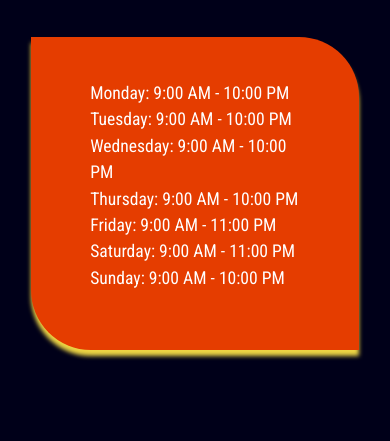
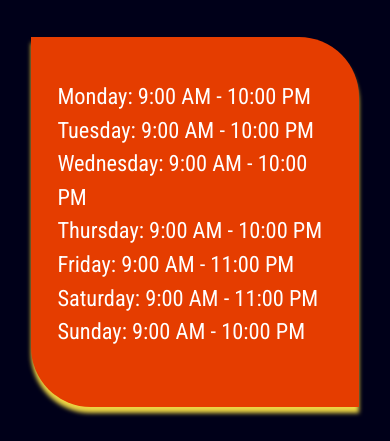
Before and after one commit to SamRB-dev/Bowling_Club_website, a plain HTML site: page index.html in a window 390 px wide. Shown: the part 1638-2079 px from the top of the page. Before the commit the page ends 2053 px from the top, so only its background shows below. Drawn offline with nearby package versions, Linux system fonts and the light colour scheme.

Commit message:
Some fixes

```diff
--- a/styles.css
+++ b/styles.css
@@ -200,8 +200,8 @@ main {
 }
 
 .hours p {
-    font-size: 1.5rem;
-    padding: 13% 18%;
+    font-size: 2rem;
+    padding: 13% 8%;
     font-weight: 450;
     color: var(--Secondary-White);
 }
@@ -301,7 +301,7 @@ main {
     }
 
     .hours p {
-        font-size: 1.1rem;
+        font-size: 1.4rem;
     }
 
     .oh-title {
```
